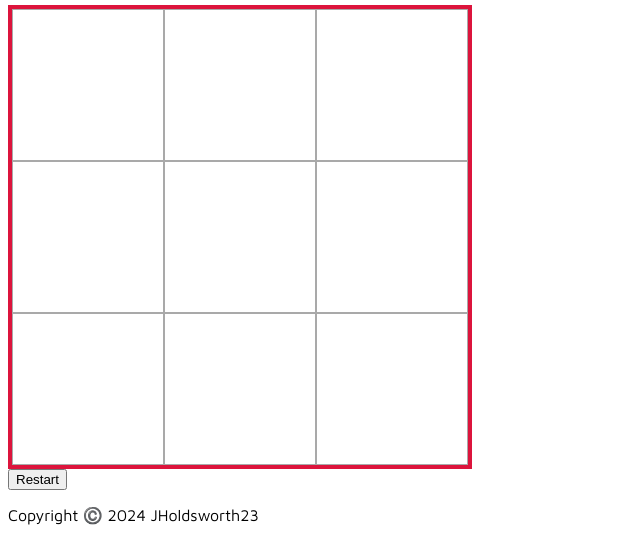
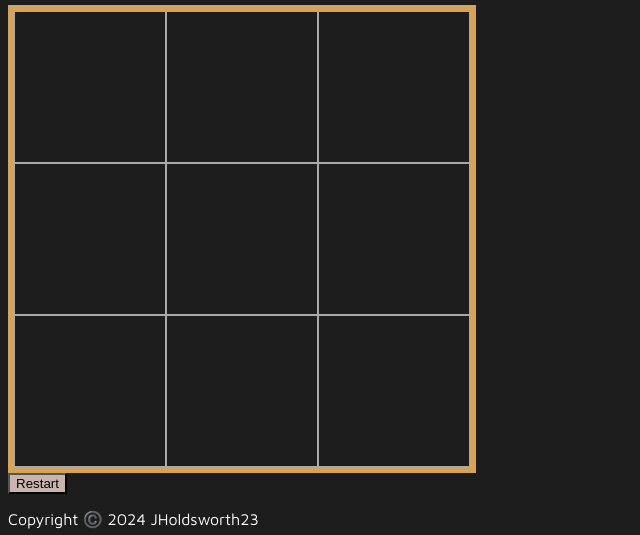
Before and after one commit to JHoldsworth23/noughts-and-crosses, a plain HTML site: page index.html in a window 1280 px wide. Shown: the part 135-670 px from the top of the page, without its empty margins (0-640 px from the left). Drawn offline with Linux system fonts and the light colour scheme.

Commit message:
Add background colors for all elements

```diff
--- a/styles.css
+++ b/styles.css
@@ -2,12 +2,14 @@
 
 body {
     font-family: 'Maven Pro', sans-serif;
+    color: #FEFEFE;
+    background-color: #1D1D1D;
 }
 
 .grid-container {
     display: grid;
     grid-template-columns: repeat(3, 1fr);
-    border: 4px solid crimson;
+    border: 6px solid #D4A259;
     width: fit-content;
 }
 
@@ -17,7 +19,15 @@ body {
     align-items: center;
     width: 150px;
     height: 150px;
-    border: 1px solid darkgray;
+    border: 1px solid rgb(169, 169, 169);
     font-family: 'Heebo', sans-serif;
     font-size: 5rem;
 }
+
+button {
+    background-color: #CAB5AD;
+}
+
+button:hover {
+    background-color: #9A7E6C;
+}
```
